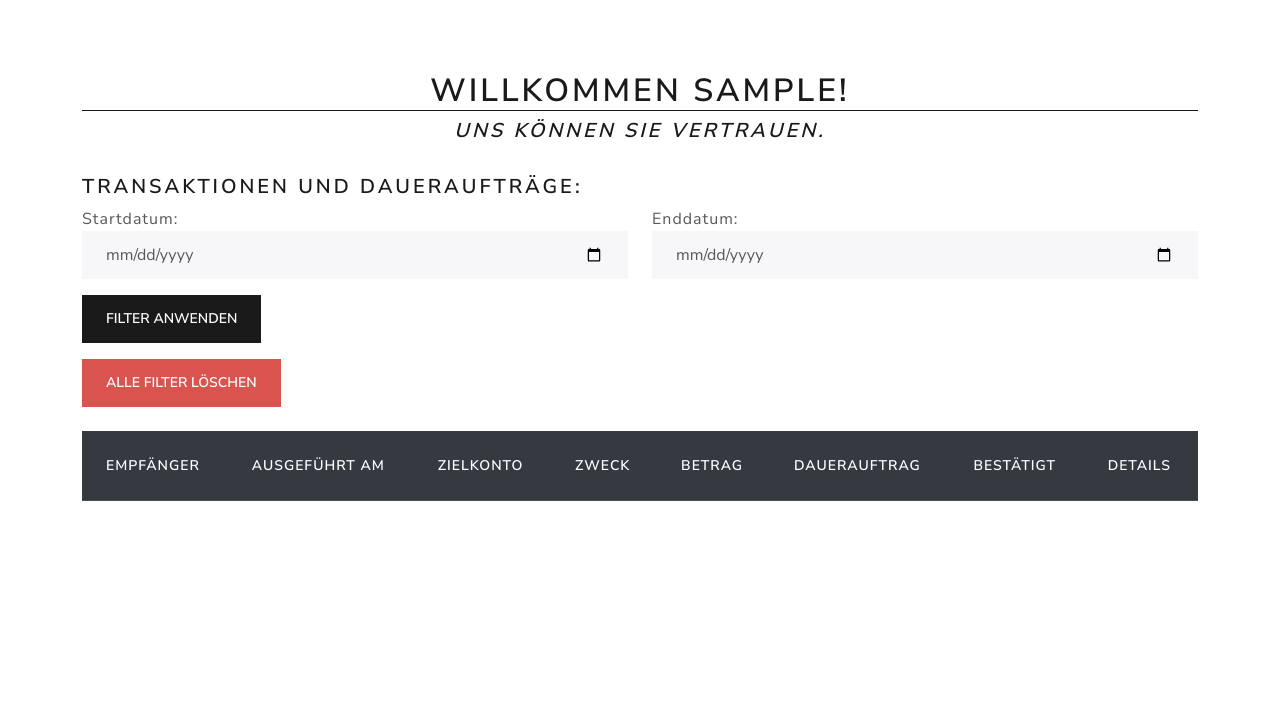
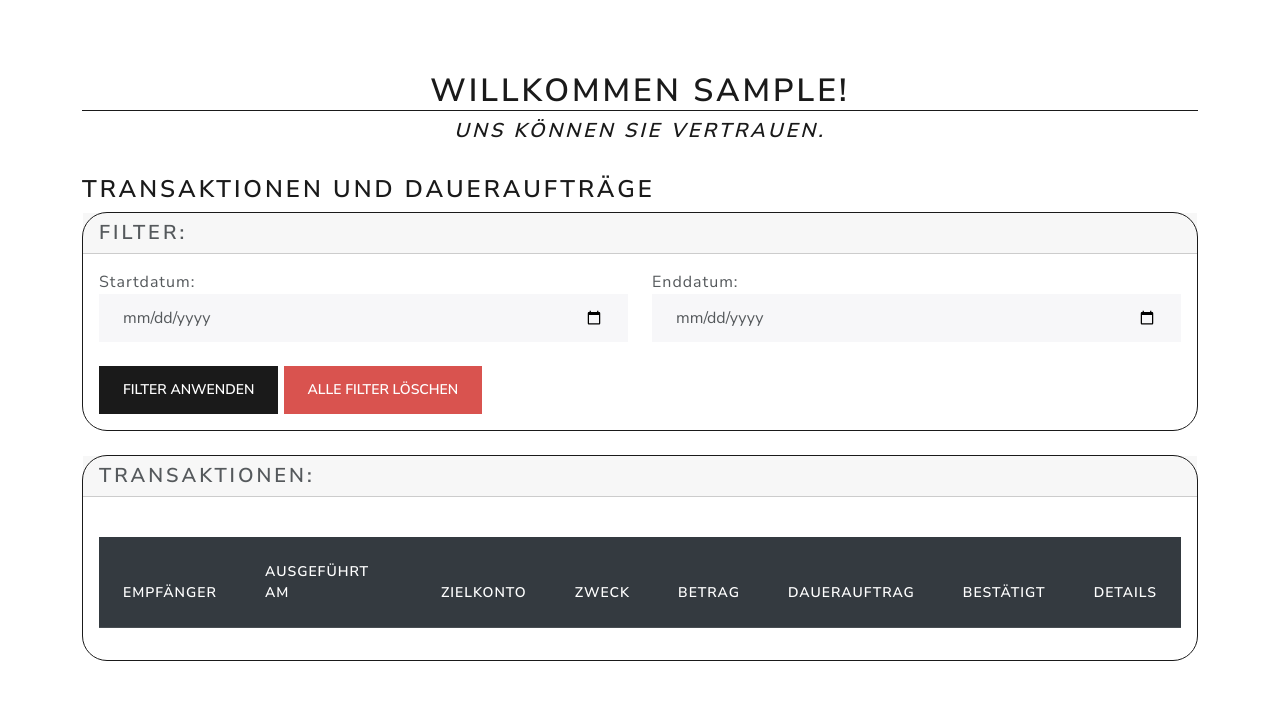
Before and after one commit to timstallinger/bank-website, a Django app: page /accounts/transactions/ in a window 1280 px wide. Shown: the part 98-800 px from the top of the page. Run offline with Django 4.2, Linux system fonts and the light colour scheme; the visitor is signed in with stand-in values (Sample User, id 1); lists and menus that the app fills with data are empty; some libraries are stand-ins or nearby versions.

Commit message:
Kosmetik

```diff
--- a/megagutebank/templates/transactions.html
+++ b/megagutebank/templates/transactions.html
@@ -31,10 +31,13 @@
     </div>
     <br>
     <div class="container">
+        <h3>Transaktionen und Daueraufträge</h4>
         {% if user.is_authenticated %}
-            <h4>Transaktionen und Daueraufträge:</h4>
+        <div class="card border-primary" style="border-radius: 25px;">
+            <h4 class="card-header">Filter:</h4>
             <!-- Datepicker for startdate and enddate filter-->
-            <div class="row">
+            <div class="card-body">
+            <div class="row card-text">
                 <div class="col-md-6">
                     <div class="form-group">
                         <label for="startdate">Startdatum:</label>
@@ -48,14 +51,18 @@
                     </div>
                 </div>
             </div>
-            <p>
-                <div class="form-group">
-                    <button type="button" class="btn btn-primary" id="filter" name="filter">Filter anwenden</button>
-                </div>
-                <p>
-                <div class="form-group">
-                    <button type="button" class="btn btn-danger" id="deletefilter" name="deletefilter">Alle Filter löschen</button>
-                </div>
+            <br>
+                <button type="button" class="btn btn-primary" id="filter" name="filter">Filter anwenden</button>
+                <button type="button" class="btn btn-danger" id="deletefilter" name="deletefilter">Alle Filter löschen</button>
+
+        </div>
+    </div>
+</div>
+    <br>
+    <div class="container">
+        <div class="card border-primary" style="border-radius: 25px;">
+            <h4 class="card-header">Transaktionen:</h4>
+            <div class="card-body">
             <table class="table table-hover table-dark" id="transactions">
             <thead>
                 <tr>
@@ -88,12 +95,13 @@
                 </tr>
             {% endfor %}
             </tbody>
+            </div>
         {% else %}
         <a href="/accounts/register"><button class="btn btn-primary btn-block" id="acc"><i class="fa fa-user"></i> Neuen Bankaccount erstellen</button></a>
         <br>
         <a href="accounts/login/"><button class="btn btn-danger btn-block" id="sign_in"><i class="fa fa-sign-in"></i> Einloggen</button></a>
         {% endif %}
-    </div>
+        </div>
     </div>
     <br>
 <script>
```
